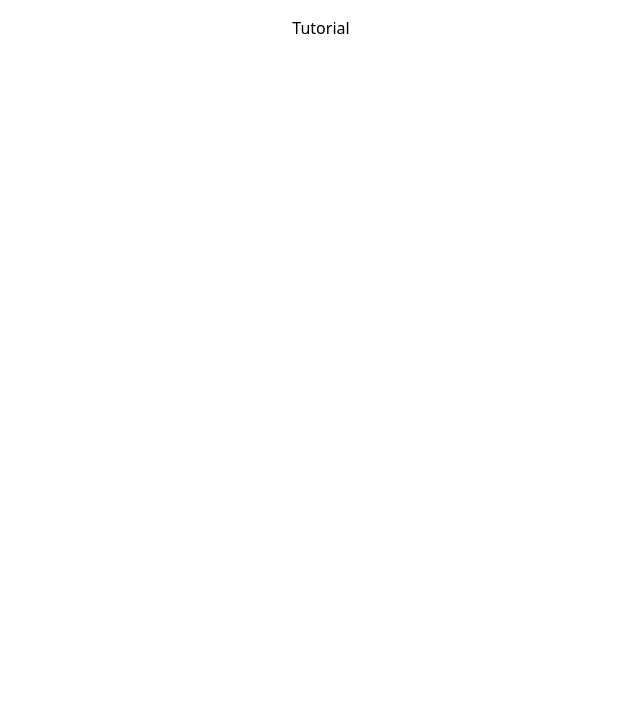
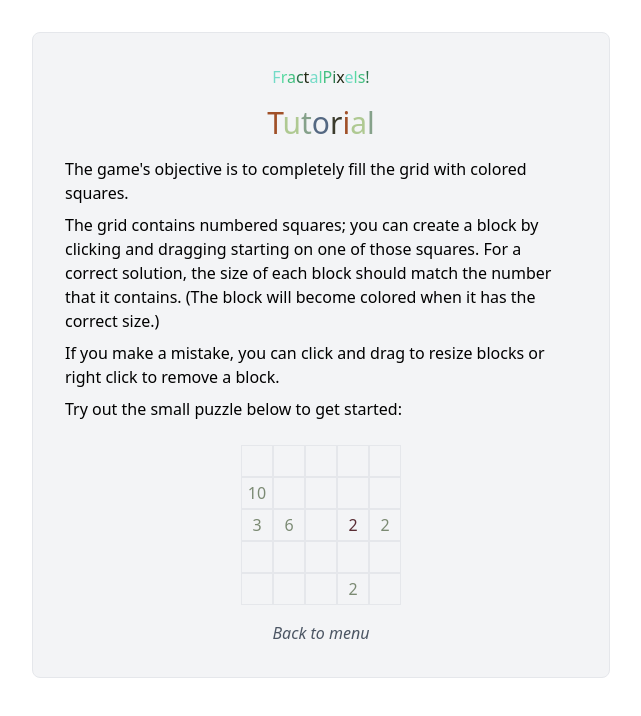
Before and after one commit to quevivasbien/fractal-pixels, a Next.js app: page /learn in a window 1280 px wide. Shown: the top 716 px of the page, without its empty margins (319-960 px from the left). Built offline with nearby package versions, Linux system fonts and the light colour scheme.

Commit message:
added tutorial and more levels

```diff
--- a/src/components/CompleteGridImage.tsx
+++ b/src/components/CompleteGridImage.tsx
@@ -1,7 +1,6 @@
 import React from "react";
 
 import RenderData from "@/scripts/renderData";
-import Color from "@/scripts/colors";
 import Pixel from "./Pixel";
 
 interface StaticPixelProps {
@@ -11,7 +10,7 @@ interface StaticPixelProps {
 function StaticPixel(props: StaticPixelProps) {
     const { color } = props;
     return (
-        <div className="flex justify-center items-center w-8 h-8 cursor-none select-none" style={{ background: Color.darkenedHex(color, 50) }} />
+        <div className="flex justify-center items-center w-8 h-8 cursor-default select-none" style={{ backgroundColor: color }} />
     );
 }
 
@@ -72,7 +71,7 @@ export function getCompleteGridImage(renderData: RenderData, timeStamp: string)
     });
     const staticPixels = pixels.map((pixel, i) => {
         return (
-            <StaticPixel key={`stat${i}`} color={pixel.color} />
+            <StaticPixel key={`stat${i}`} color={pixel.baseColor} />
         );
     });
 
--- a/src/components/FlashingTitle.tsx
+++ b/src/components/FlashingTitle.tsx
@@ -6,6 +6,7 @@ interface FlashingTitleProps {
     text: string;
     colors: Color[];
     flashInterval: number;  // interval in ms between color changes
+    size: string; // text size, e.g. "3xl"
 }
 
 export default function FlashingTitle(props: FlashingTitleProps) {
@@ -38,7 +39,7 @@ export default function FlashingTitle(props: FlashingTitleProps) {
     setTimeout(() => { setCurrentIndex((currentIndex + 1) % colors.length) }, props.flashInterval);
 
     return (
-        <div className="text-3xl">
+        <div className={`text-${props.size}`}>
             {chars}
         </div>
     )
--- a/src/components/FractalElem.tsx
+++ b/src/components/FractalElem.tsx
@@ -30,7 +30,7 @@ export const FractalElem: React.FC<FractalElemProps> = ({ level }) => {
         }
     }
     return (
-        <GridImage height={props.height} width={props.width} colors={colors} />
+        <GridImage height={props.height} width={props.width} colors={colors} hideBackToMenu={level === "tutorial"} />
     )
 }
 
--- a/src/components/GridImage.tsx
+++ b/src/components/GridImage.tsx
@@ -11,6 +11,7 @@ interface GridImageProps {
     height: number;
     width: number;
     colors: string[];
+    hideBackToMenu?: boolean;
 }
 
 interface GridImageState {
@@ -37,10 +38,13 @@ export default class GridImage extends React.Component<GridImageProps, GridImage
         if (this.state.complete) {
             return (
                 <div>
-                    {getCompleteGridImage(this.state.renderData, this.timeElapsed())}
-                    <div className="p-4 m-4 text-center">
-                        <Link className="p-4 border rounded-lg bg-gray-100 hover:bg-white shadow-sm hover:shadow-none hover:text-gray-500" href="/">Play again</Link>
+                    <div className="content-center items-center text-center">
+                        {getCompleteGridImage(this.state.renderData, this.timeElapsed())}
                     </div>
+
+                    {this.props.hideBackToMenu ? null : <div className="p-4 m-4 text-center">
+                        <Link className="p-4 border rounded-lg bg-gray-100 hover:bg-white shadow-sm hover:shadow-none hover:text-gray-500" href="/">&#8592; Back to menu</Link>
+                    </div>}
                 </div>
             );
         }
@@ -55,8 +59,9 @@ export default class GridImage extends React.Component<GridImageProps, GridImage
                 row.push(
                     <div
                         key={`${x}`}
-                        onMouseDown={() => this.onMouseDown(x, y)}
+                        onMouseDown={(e) => this.onMouseDown(e, x, y)}
                         onMouseOver={() => this.onMouseOver(x, y)}
+                        onContextMenu={(e) => { e.preventDefault(); }}
                     >
                         <Pixel key={pixel.getKey()} props={pixel} />
                     </div>
@@ -97,17 +102,20 @@ export default class GridImage extends React.Component<GridImageProps, GridImage
         }
     }
 
-    onMouseDown(x: number, y: number) {
+    onMouseDown(e: React.MouseEvent, x: number, y: number) {
         const renderData = this.state.renderData;
         const index = x + renderData.width * y;
         const pixel = renderData.pixels[index];
         if (pixel.filled) {
-            this.unfillBlock(x, y);
+            // if right click, unselect, o.w. set new selection
+            this.unfillBlock(x, y, e.button !== 2);
+            return;
         }
         if (pixel.number === '') {
             // don't allow select of non-numbered pixels
             return;
         }
+        // pixel is numbered and unfilled, so start a new selection
         this.setState({ selectStart: index, selectEnd: index }, this.drawSelectBox);
     }
 
@@ -123,7 +131,7 @@ export default class GridImage extends React.Component<GridImageProps, GridImage
         throw new Error("no block found");
     }
 
-    unfillBlock(x: number, y: number) {
+    unfillBlock(x: number, y: number, setAsSelection: boolean = false) {
         // find the block that contains the pixel at (x, y)
         const renderData = this.state.renderData;
         let blockHolderIndex = this.getBlockHolderIndex(x, y)
@@ -141,7 +149,20 @@ export default class GridImage extends React.Component<GridImageProps, GridImage
         }
         // clear the block holder
         renderData.pixels[blockHolderIndex].holdsBlock = undefined;
-        this.setState({ renderData: renderData });
+
+        if (setAsSelection) {
+            this.setState(
+                {
+                    selectStart: blockHolderIndex,
+                    selectEnd: blockHolderIndex,
+                    renderData: renderData
+                },
+                this.drawSelectBox
+            );
+        }
+        else {
+            this.setState({ renderData: renderData });
+        }
     }
 
     // selection box is drawn when mouse is down and mouse is moved
@@ -160,14 +181,21 @@ export default class GridImage extends React.Component<GridImageProps, GridImage
         const startJ = selectStart % renderData.width;
         const endI = Math.floor(this.state.selectEnd / renderData.width);
         const endJ = this.state.selectEnd % renderData.width;
-        const bounds = new BlockBounds(Math.min(startJ, endJ), Math.min(startI, endI), Math.max(startJ, endJ), Math.max(startI, endI));
+        const bounds = new BlockBounds(
+            Math.min(startJ, endJ), Math.min(startI, endI),
+            Math.max(startJ, endJ), Math.max(startI, endI)
+        );
         startPixel.holdsBlock = bounds;
         for (let i = 0; i < renderData.height; i++) {
             for (let j = 0; j < renderData.width; j++) {
                 const pixel = renderData.pixels[i * renderData.width + j];
                 if (bounds.contains(j, i)) {
                     pixel.selected = true;
-                    pixel.color = bounds.area() === parseInt(startPixel.number) ? Color.lightenedHex(startPixel.baseColor, 50, 230) : GRAY.toHex();
+                    pixel.color = (
+                        bounds.area() === parseInt(startPixel.number) ?
+                            Color.lightenedHex(startPixel.baseColor, 50, 230)
+                            : GRAY.toHex()
+                    );
                 }
                 else {
                     pixel.selected = false;
@@ -206,7 +234,12 @@ export default class GridImage extends React.Component<GridImageProps, GridImage
         renderData.paintBlock(bounds, color);
         startPixel.holdsBlock = bounds;
         // update state
-        this.setState({ selectStart: undefined, selectEnd: undefined, selectSize: undefined, renderData: renderData });
+        this.setState({
+            selectStart: undefined,
+            selectEnd: undefined,
+            selectSize: undefined,
+            renderData: renderData,
+        });
         this.checkIfComplete();
     }
 
--- a/src/components/SelectPuzzle.tsx
+++ b/src/components/SelectPuzzle.tsx
@@ -30,9 +30,13 @@ export default function SelectPuzzle() {
                         <input type="radio" name="levelSelect" value="hard" />
                         <span>Hard</span>
                     </label>
+                    <label className="space-x-2" onClick={() => setButtonEnabled(true)}>
+                        <input type="radio" name="levelSelect" value="expert" />
+                        <span>Expert</span>
+                    </label>
                 </div>
                 <button className="bg-blue-500 hover:bg-blue-700 text-white font-bold py-2 px-4 rounded transition-transform duration-300 disabled:opacity-25 disabled:bg-blue-500" type="submit" disabled={!buttonEnabled}>
-                    Play &#10140;
+                    Play &#8594;
                 </button>
             </form>
         </div>
--- a/src/pages/index.tsx
+++ b/src/pages/index.tsx
@@ -6,8 +6,11 @@ import Link from "next/link";
 export default function StartScreen()  {
   return (
     <div className="flex flex-col justify-center items-center">
+      <div className="sm:hidden m-2 p-4 border rounded-lg">
+        The game currently doesn&apos;t support mobile devices. Please use a desktop computer or laptop to play.
+      </div>
       <div className="border border-gray-200 rounded-lg space-y-4 m-8 p-8 text-center bg-gray-100">
-        <FlashingTitle text="FractalPixels!" flashInterval={500} colors={getRandomPalette()} />
+        <FlashingTitle text="FractalPixels!" flashInterval={500} colors={getRandomPalette()} size="3xl" />
         <SelectPuzzle />
         <div className="pt-4">
           <Link className="italic text-gray-600 hover:text-red-800 hover:font-bold" href="/learn">Learn to play</Link>
--- a/src/pages/learn.tsx
+++ b/src/pages/learn.tsx
@@ -1,7 +1,26 @@
+import Link from "next/link";
+
+import FlashingTitle from "@/components/FlashingTitle";
+import { getRandomPalette } from "@/scripts/colors";
+import FractalElem from "@/components/FractalElem";
+
 export default function Tutorial() {
     return (
-        <div className="flex justify-center items-center p-4">
-            Tutorial
+        <div className="flex flex-col justify-center items-center">
+            <div className="border border-gray-200 rounded-lg space-y-4 m-8 p-8 text-center bg-gray-100">
+                <FlashingTitle text="FractalPixels!" flashInterval={500} colors={getRandomPalette()} size="2xl" />
+                <FlashingTitle text="Tutorial" flashInterval={500} colors={getRandomPalette()} size="3xl" />
+                <div className="text-left space-y-2 max-w-lg">
+                    <p>The game&apos;s objective is to completely fill the grid with colored squares.</p>
+                    <p>The grid contains numbered squares; you can create a block by clicking and dragging starting on one of those squares. For a correct solution, the size of each block should match the number that it contains. (The block will become colored when it has the correct size.)</p>
+                    <p>If you make a mistake, you can click and drag to resize blocks or right click to remove a block.</p>
+                    <p>Try out the small puzzle below to get started:</p>
+                    <div className="flex justify-center py-4">
+                        <FractalElem level="tutorial" />
+                    </div>
+                </div>
+                <Link className="italic text-gray-600 hover:text-red-800 hover:font-bold" href="/">Back to menu</Link>
+            </div>
         </div>
     );
 }
--- a/src/scripts/mandelbrot.ts
+++ b/src/scripts/mandelbrot.ts
@@ -63,7 +63,7 @@ export class Mandelbrot {
         return result;
     }
 
-    paint(scale: number = 0.1): Color[][] {
+    paint(scale: number = 1.): Color[][] {
         const palette = this.props.palette;
         const cutoffs = palette.map((_, i) => (i + 1) * Math.pow(this.props.maxIter, scale) / palette.length);
         return this.grid.map(row => row.map(x => {
@@ -94,16 +94,35 @@ class Scene {
 }
 
 const SCENES: Record<string, Scene[]> = {
+    'tutorial': [
+        new Scene(-2, -1.5, 5, 5, 3),
+    ],
     'easy': [
         new Scene(-2, -1.5, 20, 20, 3),
+        new Scene(-0.171, 1.02, 20, 20, 0.025),
+        new Scene(-1.5, -0.1, 20, 20, 0.2),
+        new Scene(-0.6765, 0.4354, 20, 20, 0.003),
     ],
     'medium': [
-        new Scene(0.15, 0, 20, 30, 0.5),
         new Scene(-2, -1.5, 30, 30, 3),
-        new Scene(-1, -1, 30, 30, 1),
+        new Scene(-0.795, -0.15, 30, 30, 0.01),
+        new Scene(-0.4, 0.6, 30, 30, 0.08),
+        new Scene(-0.171, 1.02, 30, 30, 0.025),
+        new Scene(0.39, 0.125, 20, 30, 0.01),
     ],
     'hard': [
         new Scene(-2, -1.5, 40, 40, 3),
+        new Scene(-0.795, -0.15, 40, 40, 0.01),
+        new Scene(-0.4, 0.6, 40, 40, 0.08),
+        new Scene(-0.171, 1.02, 40, 40, 0.025),
+        new Scene(-1.5, -0.1, 40, 40, 0.2)
+    ],
+    'expert': [
+        new Scene(-0.5, 0.4, 50, 50, 0.75),
+        new Scene(-0.171, 1.02, 50, 50, 0.025),
+        new Scene(-0.795, -0.15, 40, 40, 0.01),
+        new Scene(0.39, 0.125, 40, 60, 0.01),
+        new Scene(-1.5, -0.1, 60, 60, 0.2)
     ]
 };
 
```
